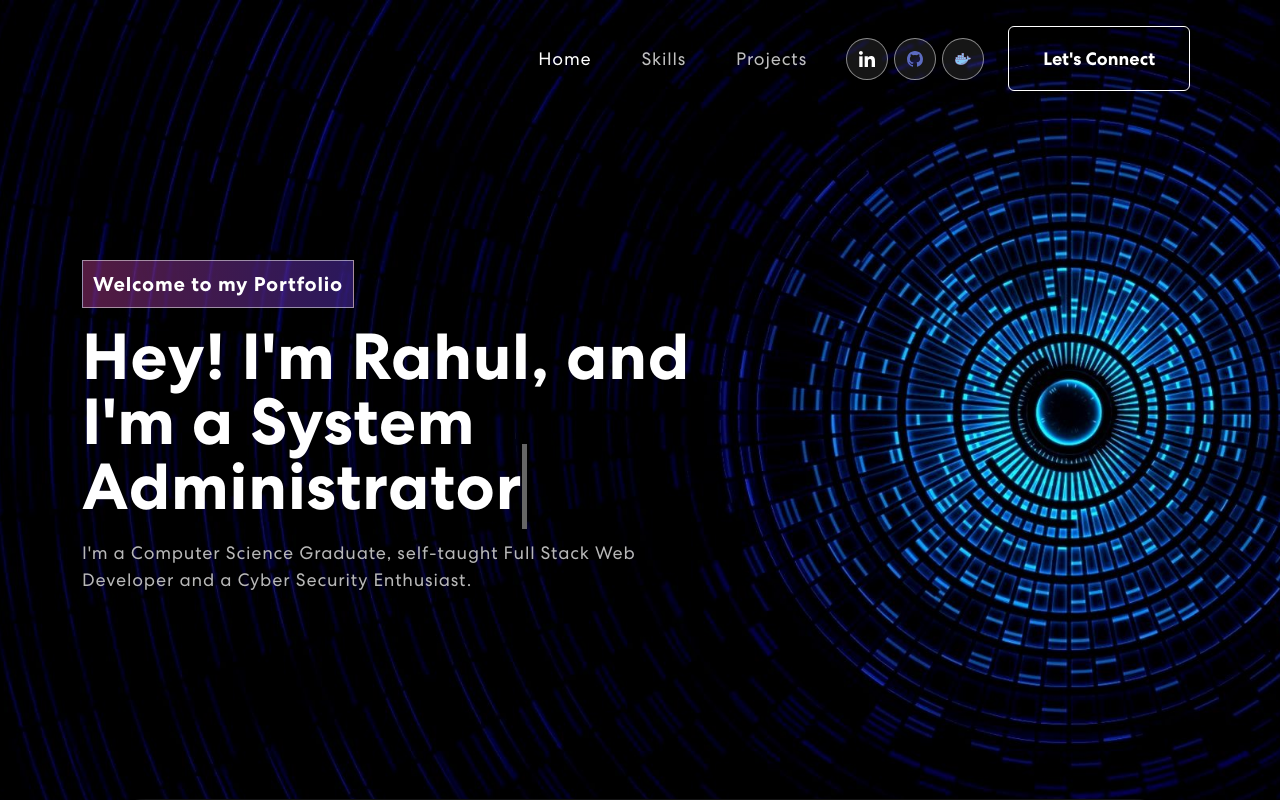
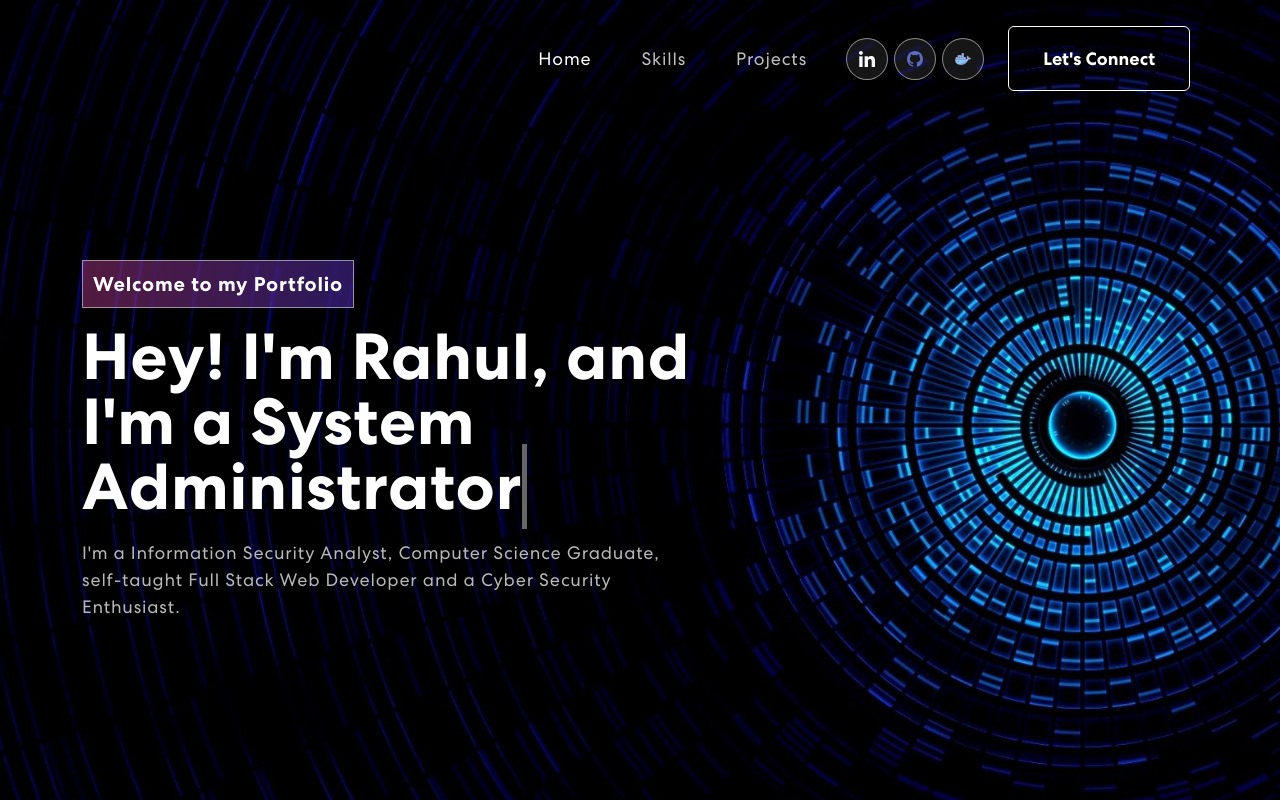
Before and after one commit to pool002/Portfolio, a React (Create React App) app: page / in a window 1280 px wide. Shown: the top 800 px of the page. Built offline with nearby package versions, Linux system fonts and the light colour scheme; the HTML template or start-up script is replaced by a standard one.

Commit message:
Update Banner.js

```diff
--- a/src/components/Banner.js
+++ b/src/components/Banner.js
@@ -55,8 +55,8 @@ export const Banner = () => {
               {({ isVisible }) =>
               <div className={isVisible ? "animate__animated animate__fadeIn" : ""}>
                 <span className="tagline">Welcome to my Portfolio</span>
-                <h1>{`Hey! I'm Rahul, and I'm a `} <span className="txt-rotate" dataPeriod="1000" data-rotate='[ "System Administrator", "Web Developer", "Hacker" ]'><span className="wrap">{text}</span></span></h1>
-                  <p>I'm a Computer Science Graduate, self-taught Full Stack Web Developer and a Cyber Security Enthusiast.</p>
+                <h1>{`Hey! I'm Rahul, and I'm a `} <span className="txt-rotate" dataPeriod="5000" data-rotate='[ "System Administrator", "Web Developer", "Hacker" ]'><span className="wrap">{text}</span></span></h1>
+                  <p>I'm a Information Security Analyst, Computer Science Graduate, self-taught Full Stack Web Developer and a Cyber Security Enthusiast.</p>
               </div>}
             </TrackVisibility>
           </Col>
```
